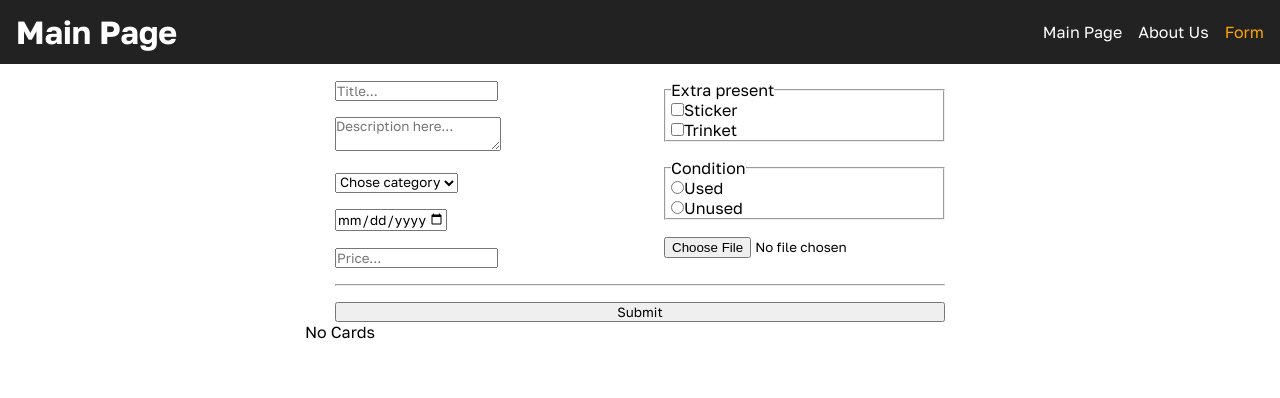
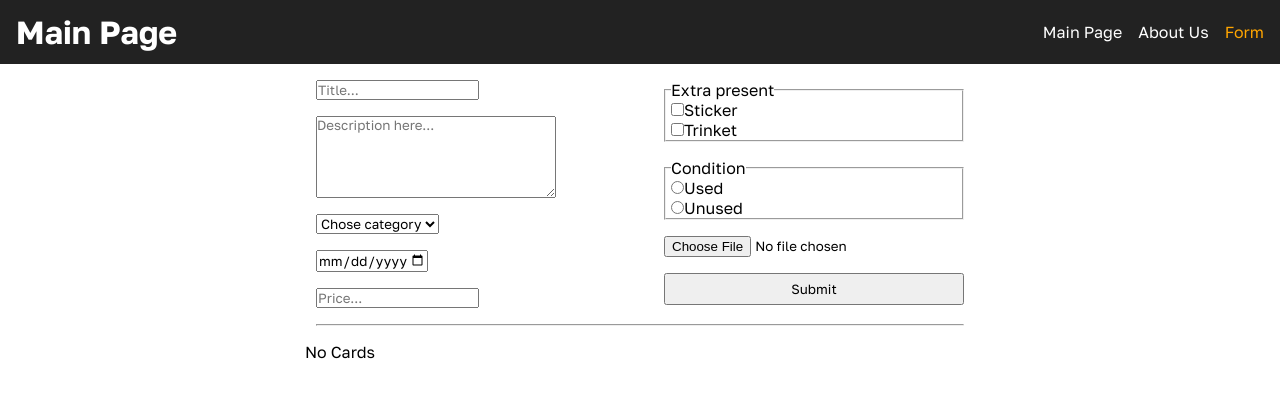
Before and after one commit to kostili-tec/rsschool-react, a React (Vite) app: page /form in a window 1280 px wide. Shown: the top 398 px of the page. Built offline with nearby package versions, Linux system fonts and the light colour scheme.

Commit message:
refactor: rewrite inputs & select in form to components

```diff
--- a/src/App.scss
+++ b/src/App.scss
@@ -182,11 +182,18 @@
   flex-direction: column;
   gap: 1rem;
   margin-top: 1rem;
+  margin-bottom: 1rem;
+  button {
+    width: 300px;
+    height: 2rem;
+  }
 }
 
 .create-components__container {
-  display: grid;
-  grid-template-columns: 1fr 1fr;
+  display: flex;
+  flex-direction: row;
+  flex-wrap: wrap;
+  justify-content: center;
   gap: 3rem;
 }
 
@@ -194,6 +201,20 @@
   display: flex;
   flex-direction: column;
   gap: 1rem;
+  min-width: 300px;
+}
+
+.form-input__container {
+  display: flex;
+  flex-wrap: nowrap;
+  input, select {
+    &:focus-visible {
+      outline-color: #d1d1d1;
+    }
+  }
+  input[type=file] {
+    width: 248px;
+  }
 }
 
 .form-fieldset {
@@ -202,6 +223,11 @@
   align-items: center;
   justify-content: space-between;
   padding: 0 5px;
+}
+
+.error-span {
+  color: red;
+  margin-left: 0.5rem;
 }
 
 .form-page__container {
@@ -217,22 +243,22 @@
 .form-card {
   width: 400px;
   border: 1px solid #d1d1d1;
+  padding: 1rem;
 }
 
 .form-card__image {
   width: 100%;
+  height: 200px;
+  object-fit: contain;
 }
 
 @media screen and (max-width: 670px)  {
-
   .error-container {
     flex-direction: column;
   }
-
 }
 
 @media screen and (max-width: 550px)  {
-
   .search-form {
     width: 310px;
   }
--- a/src/components/CreateCardForm.tsx
+++ b/src/components/CreateCardForm.tsx
@@ -9,6 +9,8 @@ import {
   validateRadioButtons,
   validateFileInput,
 } from '../utils/validation';
+import FormInput from './UI/FormComponents/FormInput';
+import FormSelect from './UI/FormComponents/FormSelect';
 import { ICreatorFormRefs } from '../interfaces';
 
 interface ICreateFormProps {
@@ -156,35 +158,34 @@ export default class CreateCardForm extends Component<ICreateFormProps, StateFor
       >
         <div className="create-components__container">
           <div className="create-card__container card-container__left">
+            <FormInput
+              type="text"
+              placeholder="Title..."
+              isValid={this.state.inputTitle}
+              refValue={this.inputTitleRef}
+            />
             <div className="form-input__container">
-              <input id="title-input" type="text" ref={this.inputTitleRef} placeholder="Title..." />
-              {!this.state.inputTitle && <span>Error</span>}
+              <textarea
+                rows={5}
+                cols={30}
+                ref={this.teaxtAreaRef}
+                placeholder="Description here..."
+              ></textarea>
+              {!this.state.textAreaDescription && <span className="error-span">Error</span>}
             </div>
-            <div className="form-input__container">
-              <textarea ref={this.teaxtAreaRef} placeholder="Description here..."></textarea>
-              {!this.state.textAreaDescription && <span>Error</span>}
-            </div>
-            <div className="form-input__container">
-              <select ref={this.selectValueRef} defaultValue={''}>
-                <option disabled value="">
-                  Chose category
-                </option>
-                <option value="smartphones">Smartphones</option>
-                <option value="laptops">Laptops</option>
-                <option value="fragrances">Fragrances</option>
-                <option value="skincare">Skincare</option>
-                <option value="another">Another</option>
-              </select>
-              {!this.state.selectValue && <span>Error</span>}
-            </div>
-            <div className="form-input__container">
-              <input type="date" max={this.getCurrentDate()} ref={this.inputDateRef} />
-              {!this.state.inputDate && <span>Error</span>}
-            </div>
-            <div className="form-input__container">
-              <input type="number" ref={this.inputPriceRef} placeholder="Price..." />
-              {!this.state.inputPrice && <span>Error</span>}
-            </div>
+            <FormSelect isValid={this.state.selectValue} refValue={this.selectValueRef} />
+            <FormInput
+              type="date"
+              isValid={this.state.inputDate}
+              refValue={this.inputDateRef}
+              max={this.getCurrentDate()}
+            />
+            <FormInput
+              type="number"
+              placeholder="Price..."
+              isValid={this.state.inputPrice}
+              refValue={this.inputPriceRef}
+            />
           </div>
 
           <div className="create-card__container card-container__right">
@@ -200,13 +201,13 @@ export default class CreateCardForm extends Component<ICreateFormProps, StateFor
                   <label htmlFor="checkInput2">Trinket</label>
                 </div>
               </div>
-              <div>{!this.state.checkboxValues && <span>Error</span>}</div>
+              <div>{!this.state.checkboxValues && <span className="error-span">Error</span>}</div>
             </fieldset>
             <fieldset className="form-fieldset">
               <legend>Сondition</legend>
               <div className="legend-item">
                 <div>
-                  <input type="radio" id="radioInput1" name="chose2" ref={this.radioButton1ref} />
+                  <input type="radio" id="radioInput1" name="chose1" ref={this.radioButton1ref} />
                   <label htmlFor="radioInput1">Used</label>
                 </div>
                 <div>
@@ -214,22 +215,18 @@ export default class CreateCardForm extends Component<ICreateFormProps, StateFor
                   <label htmlFor="radioInput2">Unused</label>
                 </div>
               </div>
-              <div>{!this.state.radioButtonValue && <span>Error</span>}</div>
+              <div>{!this.state.radioButtonValue && <span className="error-span">Error</span>}</div>
             </fieldset>
-
-            <div className="form-input__container">
-              <input
-                type="file"
-                accept="image/jpeg,image/png,image/gif"
-                id="file-input"
-                ref={this.inputFileRef}
-              />
-              {!this.state.inputFile && <span>Error</span>}
-            </div>
+            <FormInput
+              type="file"
+              accept="image/jpeg,image/png,image/gif"
+              isValid={this.state.inputFile}
+              refValue={this.inputFileRef}
+            />
+            <button type="submit">Submit</button>
           </div>
         </div>
         <hr />
-        <button type="submit">Submit</button>
       </form>
     );
   }
--- /dev/null
+++ b/src/components/UI/FormComponents/FormInput.tsx
@@ -0,0 +1,30 @@
+import React, { Component } from 'react';
+
+interface IFormInputProps {
+  type: string;
+  refValue: React.RefObject<HTMLInputElement>;
+  isValid: boolean;
+  placeholder?: string;
+  id?: string;
+  max?: string;
+  accept?: string;
+}
+
+export default class FormInput extends Component<IFormInputProps> {
+  render() {
+    const { type, id, placeholder, refValue, isValid, max, accept } = this.props;
+    return (
+      <div className="form-input__container">
+        <input
+          type={type}
+          placeholder={placeholder}
+          ref={refValue}
+          id={id}
+          max={max}
+          accept={accept}
+        />
+        {!isValid && <span className="error-span">Error</span>}
+      </div>
+    );
+  }
+}
--- /dev/null
+++ b/src/components/UI/FormComponents/FormSelect.tsx
@@ -0,0 +1,27 @@
+import React, { Component } from 'react';
+
+interface ISelectProps {
+  refValue: React.RefObject<HTMLSelectElement>;
+  isValid: boolean;
+}
+
+export default class FormSelect extends Component<ISelectProps> {
+  render() {
+    const { refValue, isValid } = this.props;
+    return (
+      <div className="form-input__container">
+        <select ref={refValue} defaultValue={''}>
+          <option disabled value="">
+            Chose category
+          </option>
+          <option value="smartphones">Smartphones</option>
+          <option value="laptops">Laptops</option>
+          <option value="fragrances">Fragrances</option>
+          <option value="skincare">Skincare</option>
+          <option value="another">Another</option>
+        </select>
+        {!isValid && <span className="error-span">Error</span>}
+      </div>
+    );
+  }
+}
--- a/src/utils/validation.ts
+++ b/src/utils/validation.ts
@@ -14,7 +14,6 @@ export const validateDescription = (inputValue: string | undefined): boolean =>
 };
 
 export const validateSelect = (selectValue: string | undefined): boolean => {
-  console.log(selectValue);
   if (selectValue) return true;
   else return false;
 };
```
